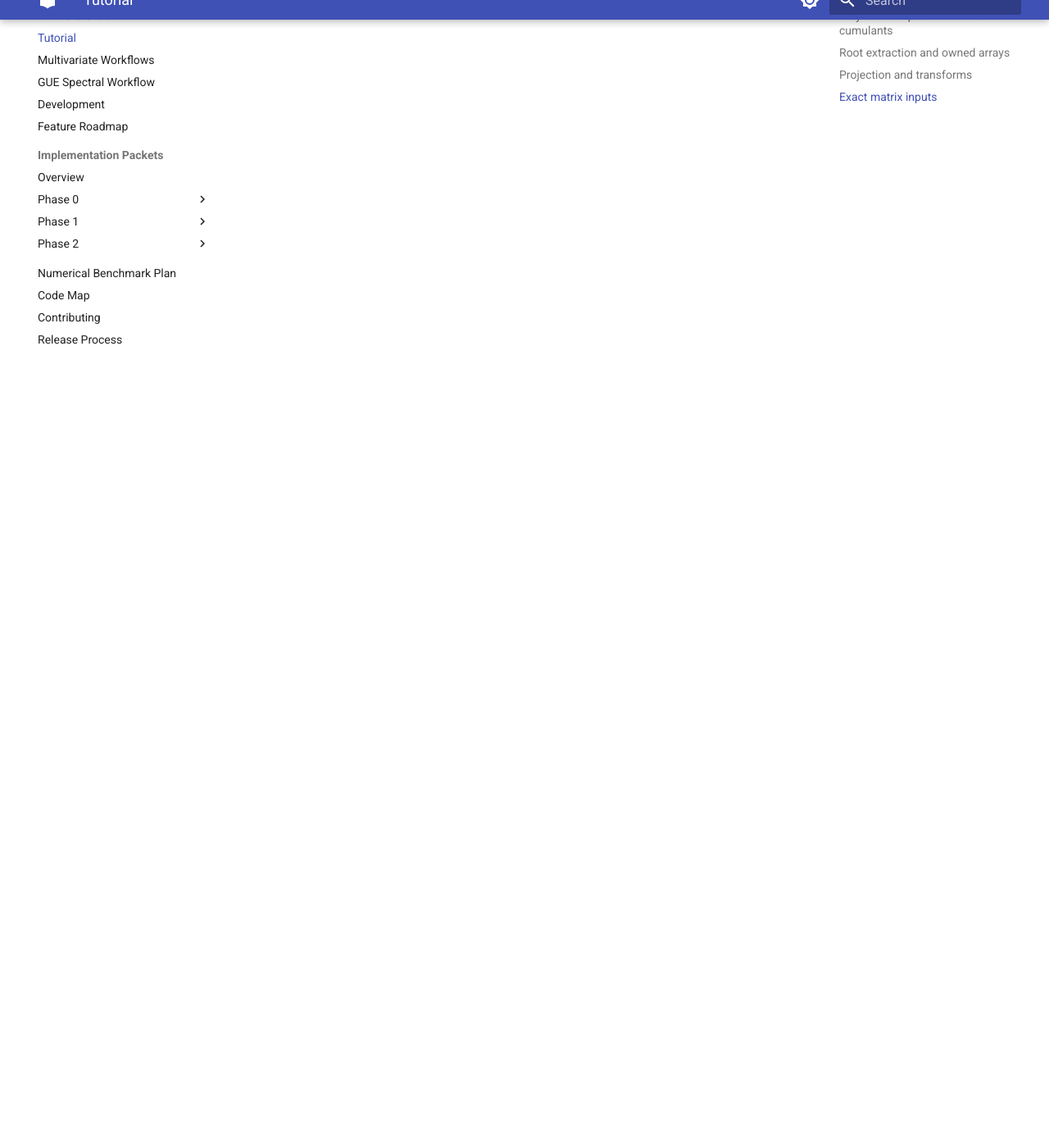
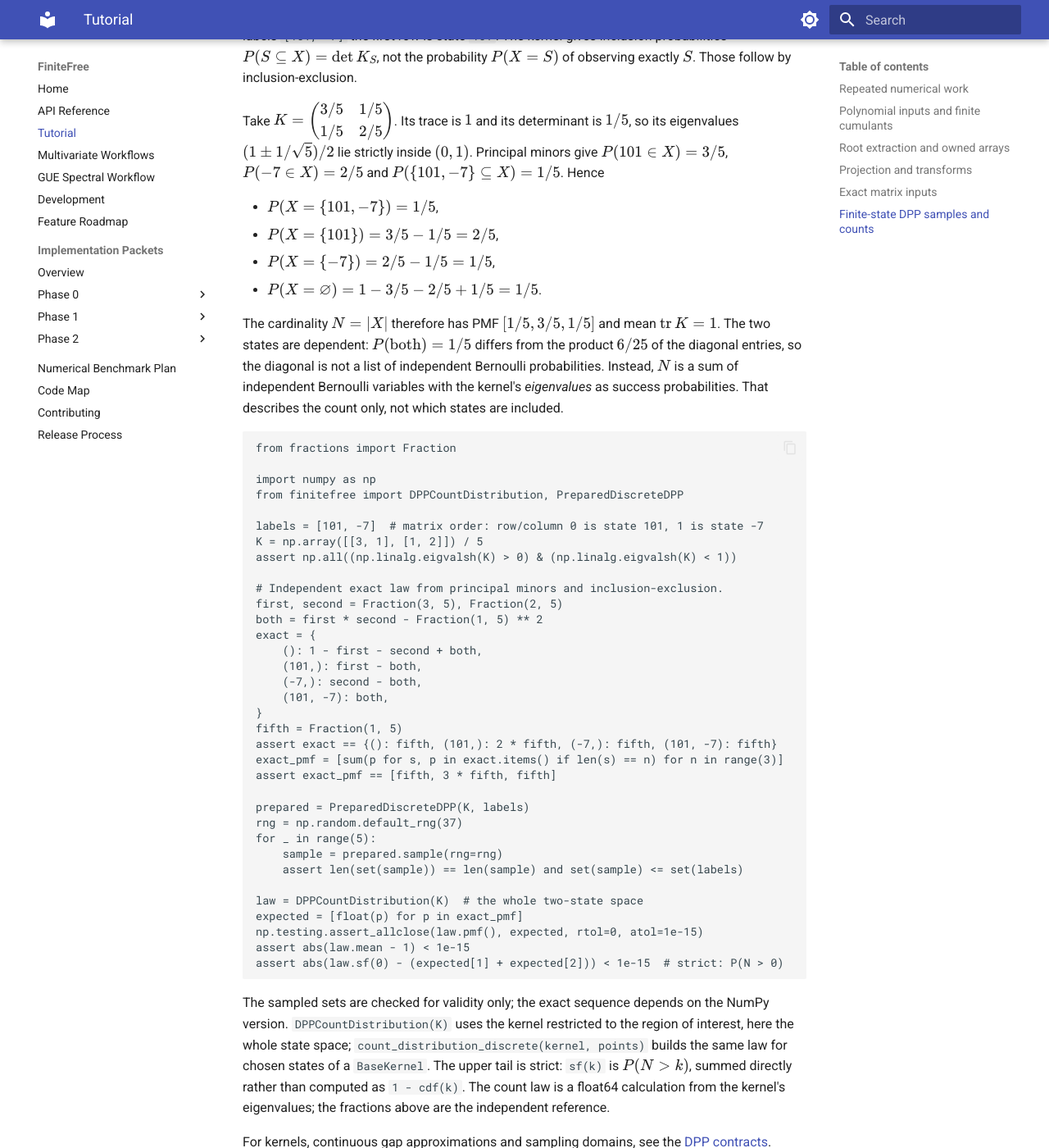
Before and after one commit to jontb/FiniteFree, an MkDocs documentation site: the page built from docs/tutorial.md, in a window 1280 px wide and 1400 px high, scrolled down 2473 px. Shown: the whole window at 82% size. Built offline with MkDocs 1.6.1 and Material for MkDocs 9.7.7, drawn with Linux system fonts in a browser that asks for light colours; some of the changed text lies outside the part shown.

Commit message:
docs: add finite-state DPP sample and count tutorial
Work through a two-state rational correlation kernel with labeled
states, an exact subset law from principal minors, valid seeded
samples and the DPPCountDistribution PMF, mean and strict upper tail.
Link it from the discrete sampling API section.

Closes #37.

Co-Authored-By: Claude Opus 5.5 <noreply@anthropic.com>

````diff
--- a/docs/tutorial.md
+++ b/docs/tutorial.md
@@ -78,4 +78,56 @@ assert pencil.characteristic_polynomial([1])[0] == -large
 assert pencil.evaluate([1])[0, 0] == float(large)
 ```
 
+## Finite-state DPP samples and counts
+
+A discrete DPP here is specified by a real symmetric *correlation* kernel $K$ with spectrum in $[0,1]$. Row and column $i$ of the matrix belong to the $i$-th entry of the supplied state space, so with labels `[101, -7]` the first row is state `101`. The kernel gives inclusion probabilities $P(S\subseteq X)=\det K_S$, not the probability $P(X=S)$ of observing exactly $S$. Those follow by inclusion-exclusion.
+
+Take $K=\begin{pmatrix}3/5&1/5\\1/5&2/5\end{pmatrix}$. Its trace is $1$ and its determinant is $1/5$, so its eigenvalues $(1\pm 1/\sqrt5)/2$ lie strictly inside $(0,1)$. Principal minors give $P(101\in X)=3/5$, $P(-7\in X)=2/5$ and $P(\{101,-7\}\subseteq X)=1/5$. Hence
+
+- $P(X=\{101,-7\})=1/5$,
+- $P(X=\{101\})=3/5-1/5=2/5$,
+- $P(X=\{-7\})=2/5-1/5=1/5$,
+- $P(X=\varnothing)=1-3/5-2/5+1/5=1/5$.
+
+The cardinality $N=|X|$ therefore has PMF $[1/5,3/5,1/5]$ and mean $\operatorname{tr}K=1$. The two states are dependent: $P(\text{both})=1/5$ differs from the product $6/25$ of the diagonal entries, so the diagonal is not a list of independent Bernoulli probabilities. Instead, $N$ is a sum of independent Bernoulli variables with the kernel's *eigenvalues* as success probabilities. That describes the count only, not which states are included.
+
+```python
+from fractions import Fraction
+
+import numpy as np
+from finitefree import DPPCountDistribution, PreparedDiscreteDPP
+
+labels = [101, -7]  # matrix order: row/column 0 is state 101, 1 is state -7
+K = np.array([[3, 1], [1, 2]]) / 5
+assert np.all((np.linalg.eigvalsh(K) > 0) & (np.linalg.eigvalsh(K) < 1))
+
+# Independent exact law from principal minors and inclusion-exclusion.
+first, second = Fraction(3, 5), Fraction(2, 5)
+both = first * second - Fraction(1, 5) ** 2
+exact = {
+    (): 1 - first - second + both,
+    (101,): first - both,
+    (-7,): second - both,
+    (101, -7): both,
+}
+fifth = Fraction(1, 5)
+assert exact == {(): fifth, (101,): 2 * fifth, (-7,): fifth, (101, -7): fifth}
+exact_pmf = [sum(p for s, p in exact.items() if len(s) == n) for n in range(3)]
+assert exact_pmf == [fifth, 3 * fifth, fifth]
+
+prepared = PreparedDiscreteDPP(K, labels)
+rng = np.random.default_rng(37)
+for _ in range(5):
+    sample = prepared.sample(rng=rng)
+    assert len(set(sample)) == len(sample) and set(sample) <= set(labels)
+
+law = DPPCountDistribution(K)  # the whole two-state space
+expected = [float(p) for p in exact_pmf]
+np.testing.assert_allclose(law.pmf(), expected, rtol=0, atol=1e-15)
+assert abs(law.mean - 1) < 1e-15
+assert abs(law.sf(0) - (expected[1] + expected[2])) < 1e-15  # strict: P(N > 0)
+```
+
+The sampled sets are checked for validity only; the exact sequence depends on the NumPy version. `DPPCountDistribution(K)` uses the kernel restricted to the region of interest, here the whole state space; `count_distribution_discrete(kernel, points)` builds the same law for chosen states of a `BaseKernel`. The upper tail is strict: `sf(k)` is $P(N>k)$, summed directly rather than computed as `1 - cdf(k)`. The count law is a float64 calculation from the kernel's eigenvalues; the fractions above are the independent reference.
+
 For kernels, continuous gap approximations and sampling domains, see the [DPP contracts](api.md#orthogonal-polynomial-kernel-evaluation). Coefficient agreement and sampling smoke tests are diagnostics, not proofs of a distribution.
````
Also changed, not shown: docs/api.md (+1 -1 lines).
